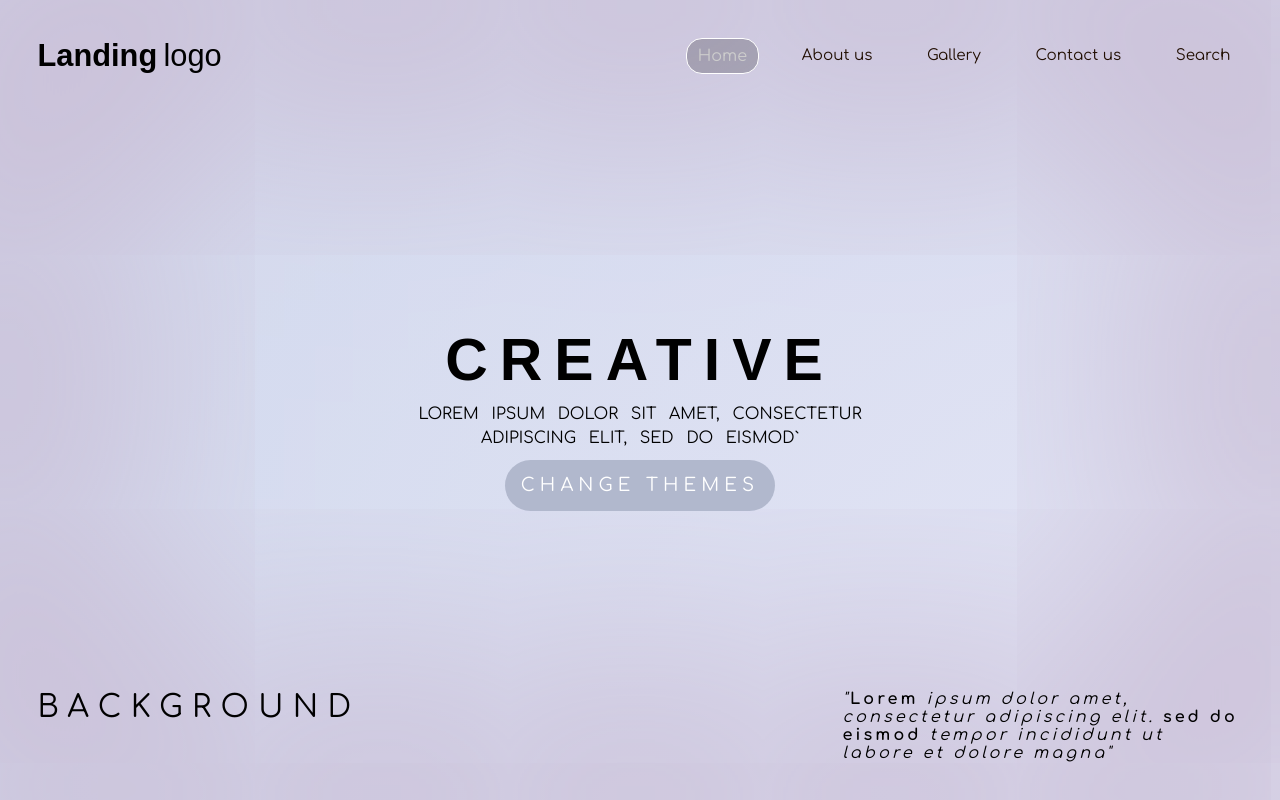
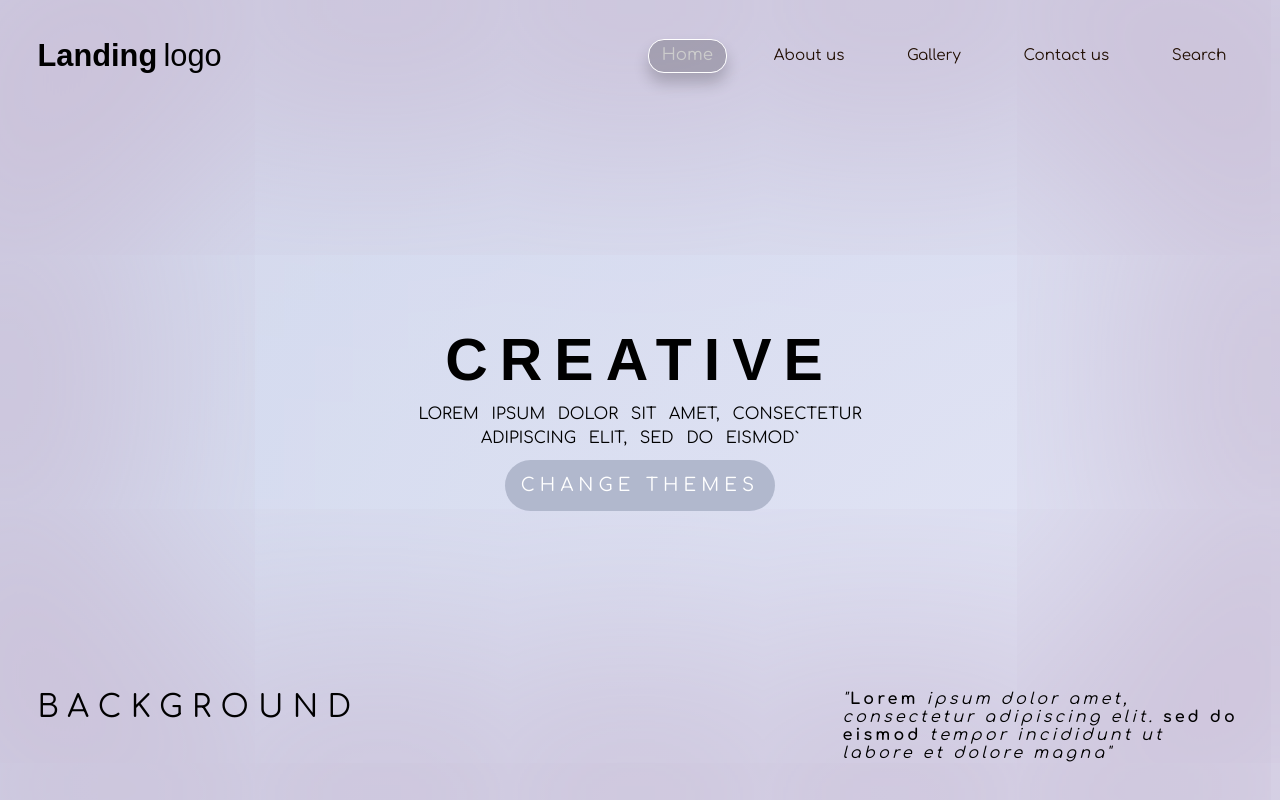
Before and after one commit to Leccon1/Creative-Landing, a React (Vite) app: page / in a window 1280 px wide. Built offline with nearby package versions, Linux system fonts and the light colour scheme; a web font is replaced by a local one.

Commit message:
fix: eliminating jerking when moving .nav Highlight

```diff
--- a/src/components/layuot/Navigation/Navigation.module.scss
+++ b/src/components/layuot/Navigation/Navigation.module.scss
@@ -19,10 +19,10 @@
       width: 100%;
       color: var(--primary-color);
       border-radius: $border-radius-xl;
-      padding-inline: $spacing-md;
+      padding-inline: $spacing-lg;
       transition:
         color $transition-normal,
-        font-size $transition-normal;
+        transform $transition-normal;
 
       &:hover,
       &.active {
@@ -31,7 +31,7 @@
 
       &.active {
         color: #fff;
-        font-size: rem(16);
+        transform: scale(1.1);
       }
     }
   }
@@ -94,8 +94,9 @@
   background-color: rgba(0, 0, 0, 0.2);
   border: $border-width solid $color-white;
   border-radius: $border-radius-lg;
-  transition: all 0.3s ease;
   pointer-events: none;
+  box-shadow: $box-shadow-lg;
+  transition: all $transition-normal;
 
   position-anchor: --active-link;
 
@@ -106,8 +107,4 @@
 
   top: anchor(center);
   transform: translateY(-50%);
-
-  & .navListLink.active {
-    transform: scale(2.1);
-  }
 }
```
